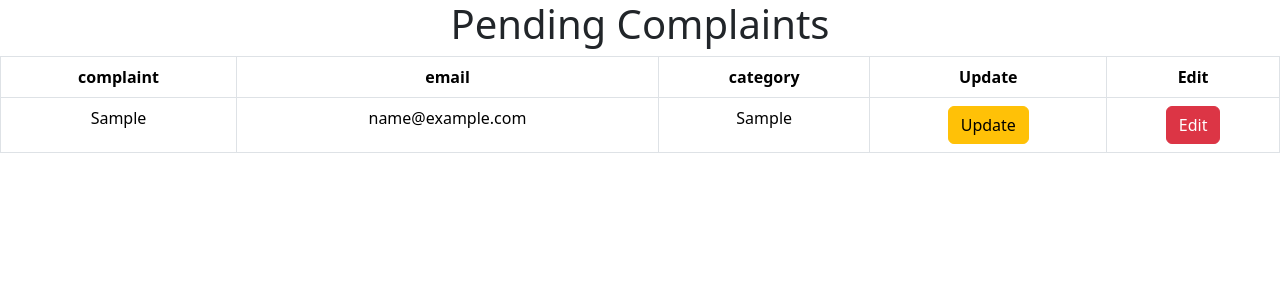
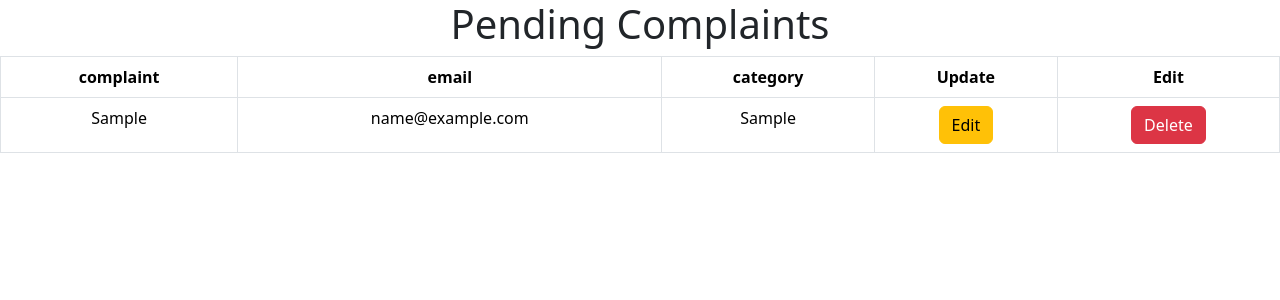
Before and after one commit to VasanthaKumar1980/public-complaint-page, a Flask app: page /pendings in a window 1280 px wide. Shown: the top 300 px of the page. Run offline with Flask 3, Linux system fonts and the light colour scheme; tables that the repository leaves empty hold one stand-in row (values such as "Sample post").

Commit message:
version 1.0

```diff
--- a/templates/pendings.html
+++ b/templates/pendings.html
@@ -25,8 +25,12 @@
                 <td>{{ d.complaint }}</td>
                 <td>{{ d.email }}</td>
                 <td>{{ d.category }}</td>
-                <td><button class="btn btn-warning">Update</button></td>
-                <td><button class="btn btn-danger">Edit</button></td>
+                <td>
+                    <a href="{{ url_for('edit', id=d.id) }}">
+                        <button class="btn btn-warning">Edit</button>
+                    </a>
+                </td>
+                <td><button class="btn btn-danger">Delete</button></td>
              </tr>
             {% endfor %}
          </tbody>
```
